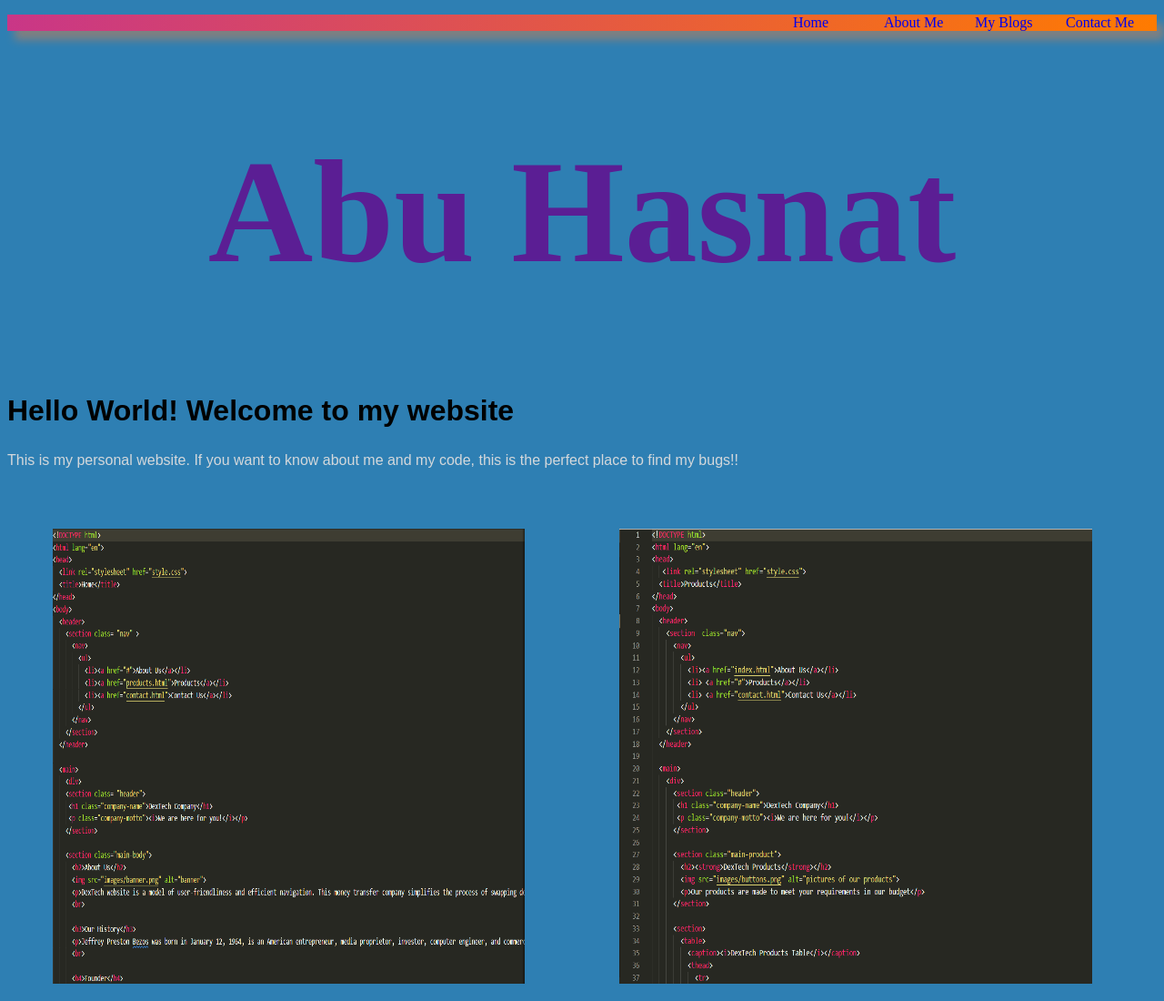
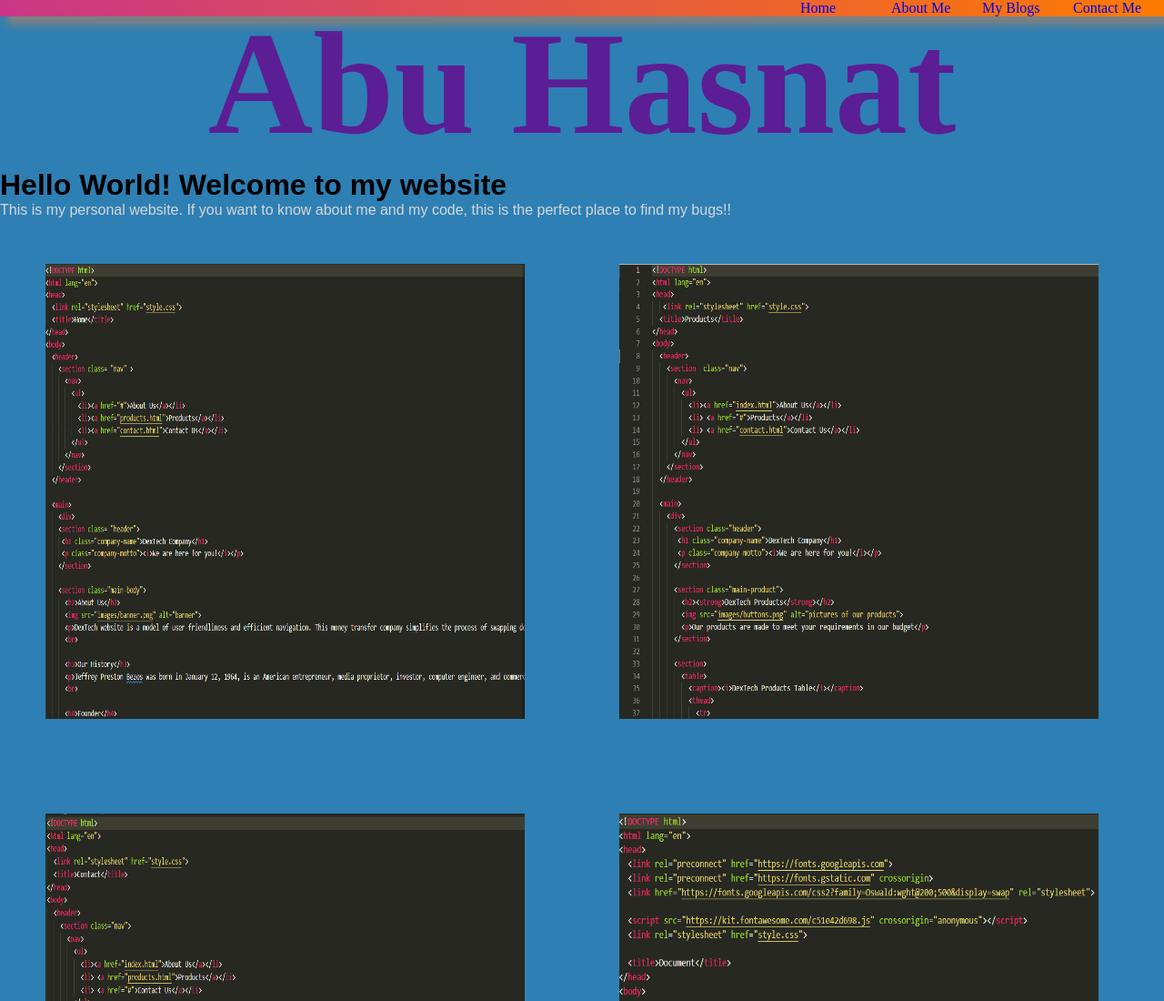
Before and after one commit to deXTER4452/abu-hasnat, a website: page src/index.html in a window 1280 px wide. Shown: the top 1100 px of the page at 91% size. Drawn offline with Linux system fonts and the light colour scheme.

Commit message:
edit stylesheet for navigation bar

```diff
--- a/package.json
+++ b/package.json
@@ -5,7 +5,7 @@
     "build:js": "mkdirp dist/js && uglifyjs src/js/*.js -o dist/js/app.js",
     "copy:html": "cp src/*.html dist",
     "imagemin": "imagemin src/images/* -o dist/images",
-    "build:all": "npm run build:css && npm run build:js && npm run copy:html"
+    "build:all": "npm run build:css && npm run build:js && npm run copy:html && npm run imagemin"
   },
   "repository": {
     "type": "git",
--- a/src/css/styles.css
+++ b/src/css/styles.css
@@ -1,33 +1,37 @@
 *{
   box-sizing: border-box;
+  margin: 0;
 }
 
 body{
   background-image: url(../images/background.png);
+  position: relative;
 
 }
 
 .upper-nav{
-
+  align-items: center;
   background: linear-gradient(90deg,rgb(201, 54, 135),rgb(255, 123, 0));
   box-shadow: 8px 10px 10px grey;
+  cursor: pointer;
   display: flex;
   justify-content: right;
-  align-items: center;
-  cursor: pointer;
+  position:fixed;
+  width: 100%;
+
 
 }
 
 li{
+  list-style: none;
   width: 100px;
-  list-style: none;
 }
 h1{
-  display: flex;
-  justify-content: center;
   align-items: center;
   color: rgb(91, 30, 148);
+  display: flex;
   font-size: 10em;
+  justify-content: center;
 }
 
 h2{
@@ -42,54 +46,52 @@ p{
 }
 
 img{
-  width: 49%;
   height: 600px;
   padding: 50px;
+  width: 49%;
 }
 a{
   text-decoration: none;
 }
 
 .about{
+  align-items: center;
+  justify-content: center;
   display: flex;
-  justify-content: center;
-  align-items: center;
 }
 
 .blogs{
+  background-color: rgb(38, 84, 110);
   border: 2px solid rgb(110, 108, 108);
-  background-color: rgb(38, 84, 110);
 }
 
 .phone{
+  align-items:center;
   display: flex;
   justify-content:center;
-  align-items:center;
   padding: 10px;
-
 }
 
 .git{
+  align-items:center;
   display: flex;
   justify-content:center;
-  align-items:center;
   padding: 10px;
 }
 
 #main{
+  align-items: center;
+  display: flex;
   height:200px;
-  display: flex;
   justify-content: center;
-  align-items: center;
-
 }
 
 button{
+  background-color: rgb(61, 61, 70);
   color: brown;
-  background-color: rgb(61, 61, 70);
-  text-transform: uppercase;
   font-size: 3em;
   margin: 0 1em;
+  text-transform: uppercase;
 }
 
 span{
--- a/src/index.html
+++ b/src/index.html
@@ -11,7 +11,7 @@
 </head>
 <body>
   <div>
-    <div>
+    <div class="navi">
       <nav>
         <ul class="upper-nav">
           <li><a href="index.html">Home</a></li>
```
